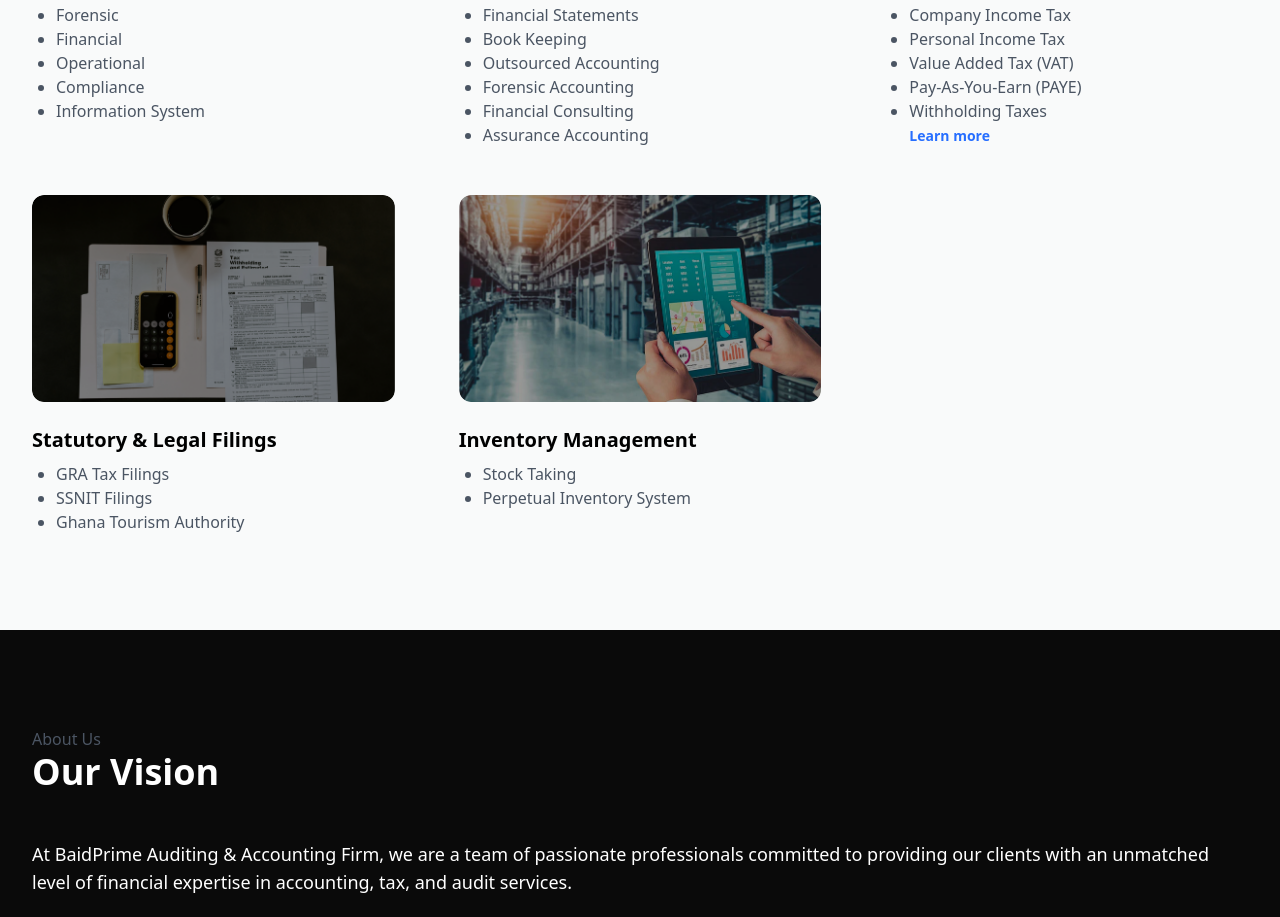
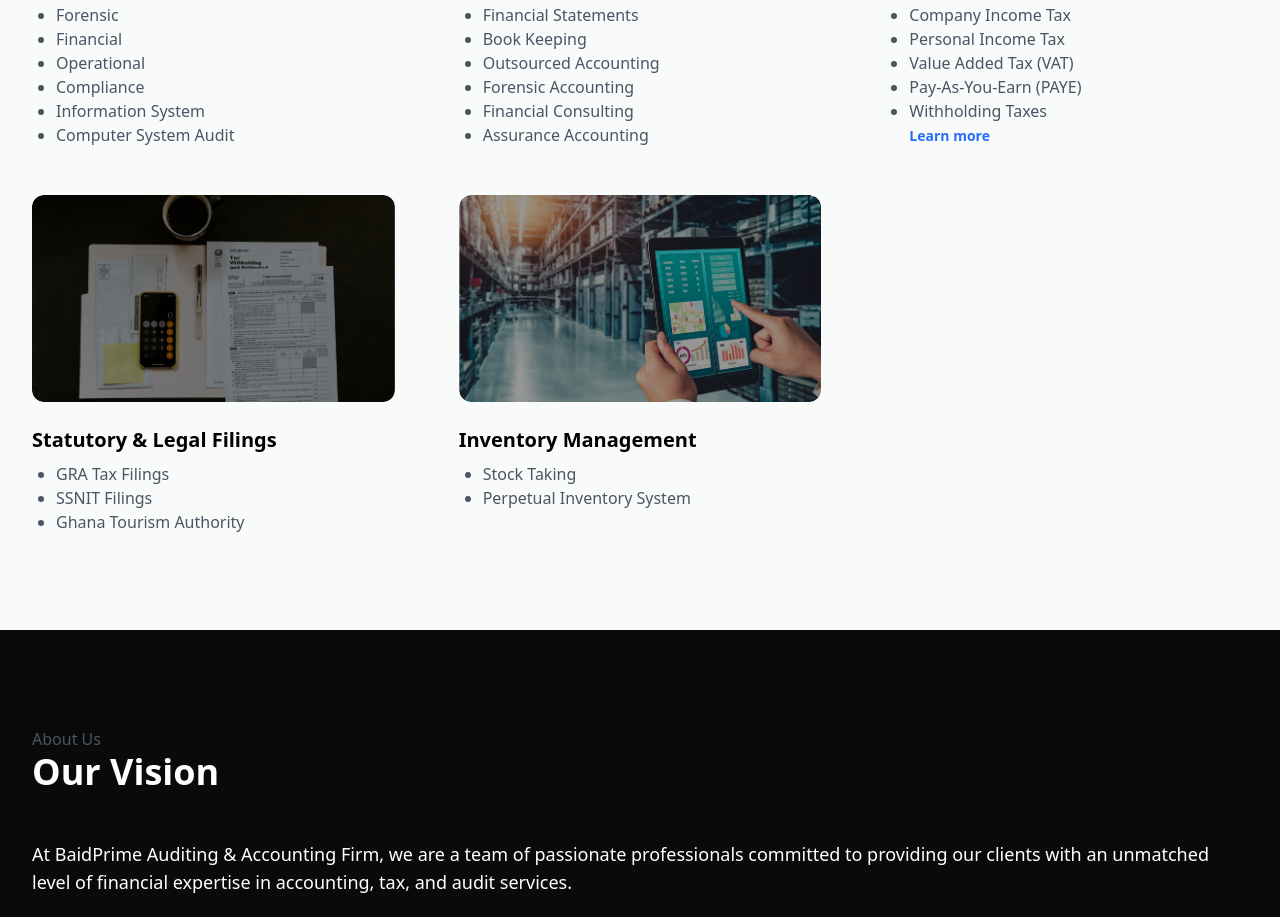
Before and after one commit to 4eug/Baldprime-Website, a Next.js app: page / in a window 1280 px wide. Shown: the part 1140-2057 px from the top of the page. Built offline with nearby package versions, Linux system fonts and the light colour scheme.

Commit message:
Update index.js

```diff
--- a/pages/index.js
+++ b/pages/index.js
@@ -155,7 +155,7 @@ export default function Home() {
           {/* {blogData.map((blog) => (
             <BlogCard key={blog.id} title={blog.title} imageSrc={blog.imageSrc} content1={blog.content1} content2={blog.content2} content3={blog.content3} content4={blog.content4} content5={blog.content5} showLearnMore={blog.id === 3} />
           ))} */}
-          <BlogCard title="Auditing" imageSrc="/Auditing.png" content1="Forensic" content2="Financial" content3="Operational" content4="Compliance" content5="Information System" />
+          <BlogCard title="Auditing" imageSrc="/Auditing.png" content1="Forensic" content2="Financial" content3="Operational" content4="Compliance" content5="Information System" content6="Computer System Audit" />
 
           <BlogCard title="Accounting" imageSrc="/Accounting.png" content1="Financial Statements" content2="Book Keeping" content3="Outsourced Accounting" content4="Forensic Accounting" content5="Financial Consulting" content6="Assurance Accounting" />
 
```
